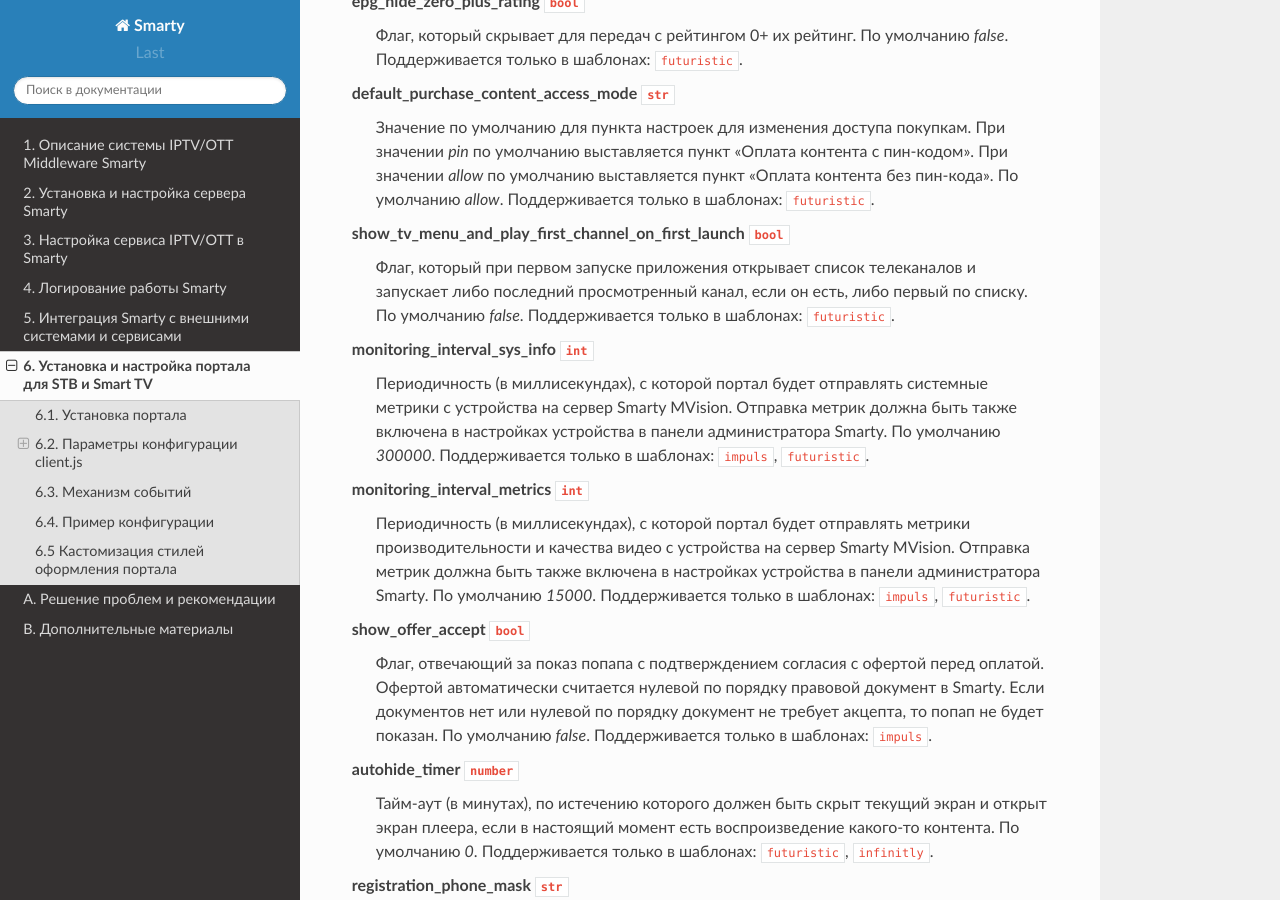
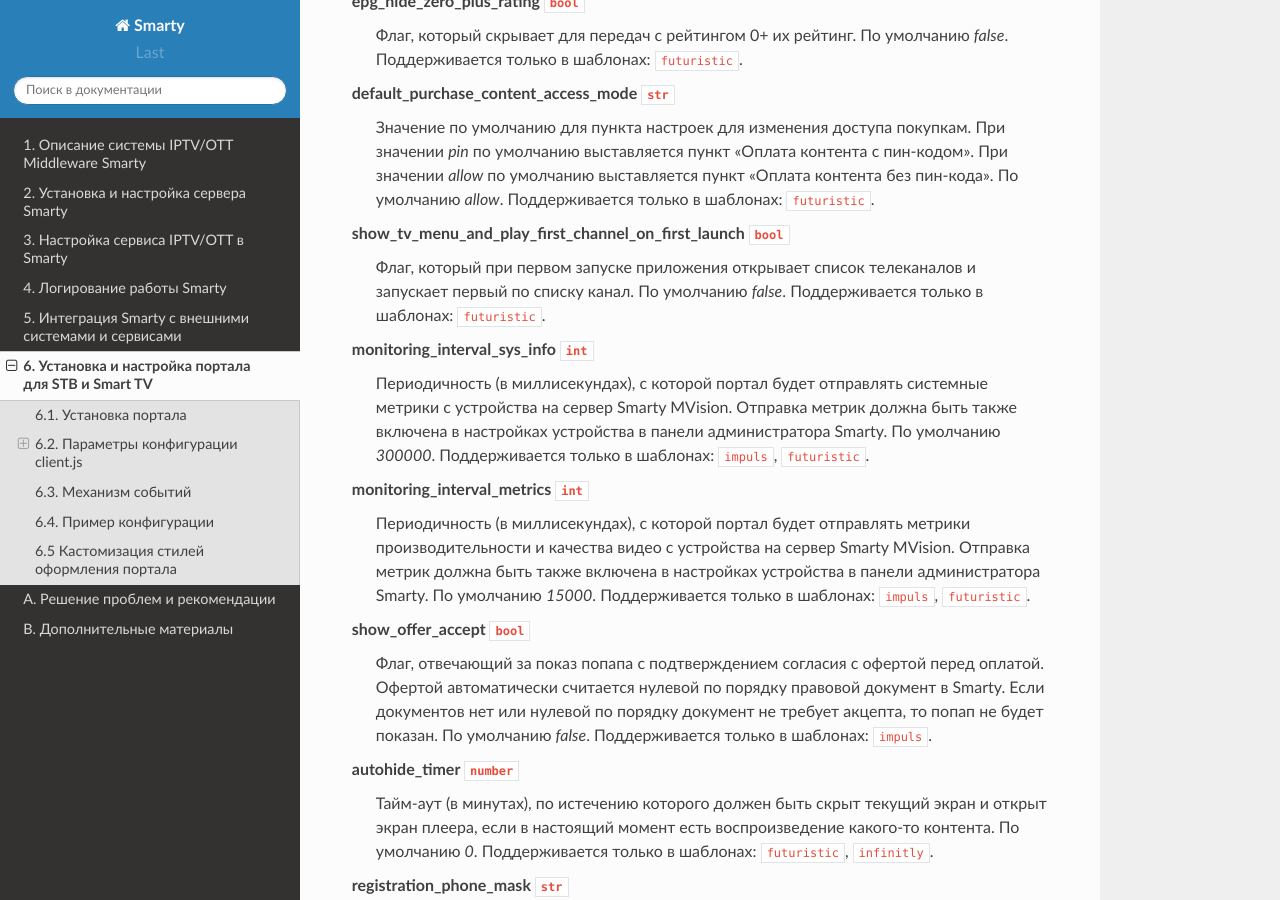
Before and after one commit to sergey-yakovlev/smarty-docs, a Sphinx documentation site: the page built from source/portal_setup.rst, in a window 1280 px wide and 900 px high, scrolled down 12280 px. Built offline with Sphinx 7.4.7 and the Read the Docs theme 2.0.0, drawn with Linux system fonts in a browser that asks for light colours.

Commit message:
Update portal_setup.rst

```diff
--- a/source/portal_setup.rst
+++ b/source/portal_setup.rst
@@ -607,8 +607,7 @@ default_purchase_content_access_mode ``str``
     Поддерживается только в шаблонах: ``futuristic``.
 
 show_tv_menu_and_play_first_channel_on_first_launch ``bool``
-    Флаг, который при первом запуске приложения открывает список телеканалов и запускает либо последний просмотренный канал,
-    если он есть, либо первый по списку.
+    Флаг, который при первом запуске приложения открывает список телеканалов и запускает первый по списку канал.
     По умолчанию *false*.
     Поддерживается только в шаблонах: ``futuristic``.
 
```
